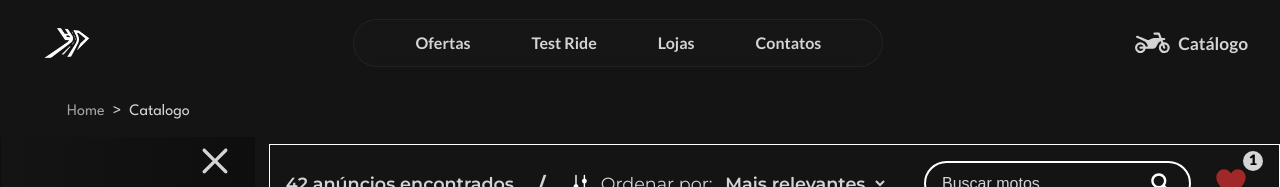
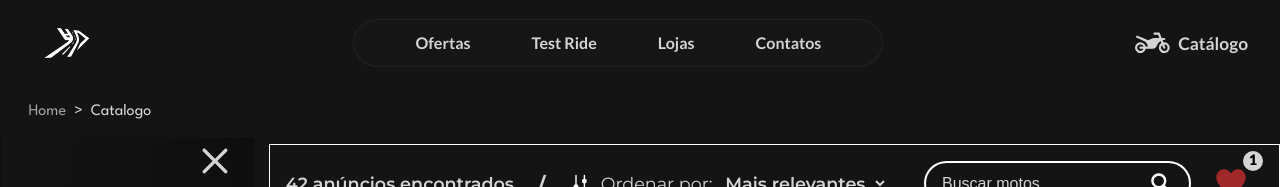
Before and after one commit to victoralsp/ecommerce-motos, a React (Vite) app: page /catalogo in a window 1280 px wide. Shown: the top 187 px of the page. Built offline with nearby package versions, Linux system fonts and the light colour scheme.

Commit message:
aplicando efeito ao scrollar no breadcrumb e alinhando com menu lateral

```diff
--- a/src/components/Shared/Breadcrumbs/Breadcrumbs.jsx
+++ b/src/components/Shared/Breadcrumbs/Breadcrumbs.jsx
@@ -2,12 +2,14 @@ import React from 'react';
 import { useLocation, Link } from 'react-router-dom';
 import styles from './Breadcrumbs.module.scss';
 
-const Breadcrumbs = () => {
+const Breadcrumbs = ( { scrolled } ) => {
   const location = useLocation();
   const pathnames = location.pathname.split('/').filter(x => x);
 
+  const breadcrumbs = `${styles.breadcrumbs} ${scrolled ? styles.breadcrumbsScrolled : ''}`
+
   return (
-    <nav aria-label="breadcrumb" className={styles.breadcrumbs}>
+    <nav aria-label="breadcrumb" className={breadcrumbs}>
       <ol>
         <li>
           <Link to="/" className={styles.homeLink}>Home</Link>
--- a/src/components/Shared/Breadcrumbs/Breadcrumbs.module.scss
+++ b/src/components/Shared/Breadcrumbs/Breadcrumbs.module.scss
@@ -2,10 +2,9 @@
     width: 100%;
     margin: 0 auto;
     font-family: 'League Spartan';
-    padding: 1.1em 0 1.1em 4.188em;
+    padding: 1.1em 0 1.1em 1.777em;
     position: fixed;
     top: 5.4em;
-    // background: linear-gradient(to right, #141414 0%, #0e0e0e 100%);
     background-color: #141414;
     z-index: 9999999;
 
@@ -24,3 +23,8 @@
         }
     }
 }
+
+.breadcrumbsScrolled {
+    background: linear-gradient(to right, #141414 0%, #0e0e0e 100%);
+    box-shadow: 1px 1px 8px #d4d4d40e;
+}
--- a/src/components/Shared/Header/Header.jsx
+++ b/src/components/Shared/Header/Header.jsx
@@ -1,4 +1,4 @@
-import React, { useEffect, useState } from 'react';
+import React, { useState } from 'react';
 import styles from './Header.module.scss';
 import Logo from './Logo/Logo';
 import NavMenu from './NavMenu/NavMenu';
@@ -6,7 +6,7 @@ import BotaoCatalogo from './BotaoCatalogo/BotaoCatalogo';
 import IconeMenu from './IconeMenu/IconeMenu';
 import { Link } from 'react-router-dom';
 
-export default function Header()  {
+export default function Header( { scrolled } )  {
 
   const [menuAberto, setMenuAberto] = useState(false)
 
@@ -14,23 +14,6 @@ export default function Header()  {
     setMenuAberto(!menuAberto)
   }
 
-  const [scrolled, setScrolled] = useState(false);
-
-  useEffect(() => {
-    const handleScroll = () => {
-      if (window.scrollY > 0) {
-        setScrolled(true);
-      } else {
-        setScrolled(false);
-      }
-    }
-
-    window.addEventListener('scroll', handleScroll);
-
-    return () => {
-      window.removeEventListener('scroll', handleScroll);
-    }
-  }, [])
 
     const headerClass = `${styles.header} ${scrolled ? styles.headerScrolled : ''}`
     const headerClassContainer = `${styles.headerContainer} ${scrolled ? styles.headerContainerScrolled : ''}`
--- a/src/components/Shared/Header/Header.module.scss
+++ b/src/components/Shared/Header/Header.module.scss
@@ -24,5 +24,5 @@
     background: linear-gradient(to right, #141414 0%, #0e0e0e 100%);
     max-width: 100vw;
     width: 100%;
-    box-shadow: 1px 1px 10px #d4d4d417;
+    // box-shadow: 1px 1px 10px #d4d4d417;
 }
--- a/src/pages/Catalogo/Catalogo.jsx
+++ b/src/pages/Catalogo/Catalogo.jsx
@@ -1,5 +1,5 @@
 import React from "react";
-import { useState } from "react";
+import { useState, useEffect } from "react";
 import styles from './Catalogo.module.scss';
 import Header from "../../components/Shared/Header/Header.jsx";
 import Breadcrumbs from "../../components/Shared/Breadcrumbs/Breadcrumbs.jsx";
@@ -19,11 +19,36 @@ export default function Catalogo() {
 
     const containerCatalogo = `${styles.containerCatalogo} ${menuAberto ? styles.containerCatalogoMenuFechado : ''}`
 
+
+
+    const [scrolled, setScrolled] = useState(false);
+
+    useEffect(() => {
+      const handleScroll = () => {
+        if (window.scrollY > 0) {
+          setScrolled(true);
+        } else {
+          setScrolled(false);
+        }
+      };
+
+      window.addEventListener("scroll", handleScroll);
+
+      return () => {
+        window.removeEventListener("scroll", handleScroll);
+      };
+    }, []);
+
+
     return (
         <body className={styles.bodyCatalogo}>
-            <Header/>
+            <Header
+                scrolled={scrolled}
+                />
             <main>
-            <Breadcrumbs />
+            <Breadcrumbs
+                scrolled={scrolled}
+            />
             <ContainerMenuLateral
                 menuAberto={menuAberto}
                 setMenuAberto={setMenuAberto}
```
Lines whose indentation alone changed are shown as unchanged.
